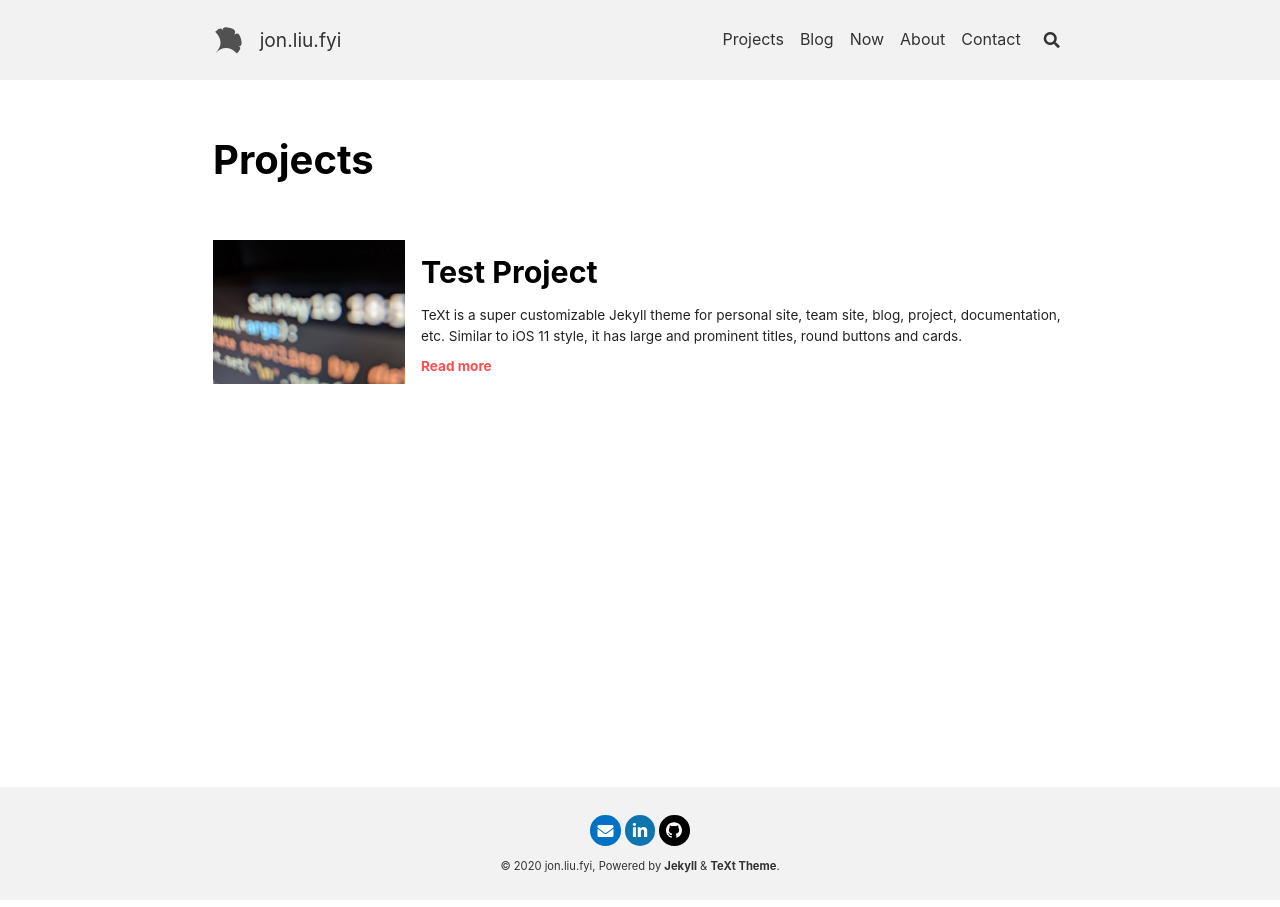
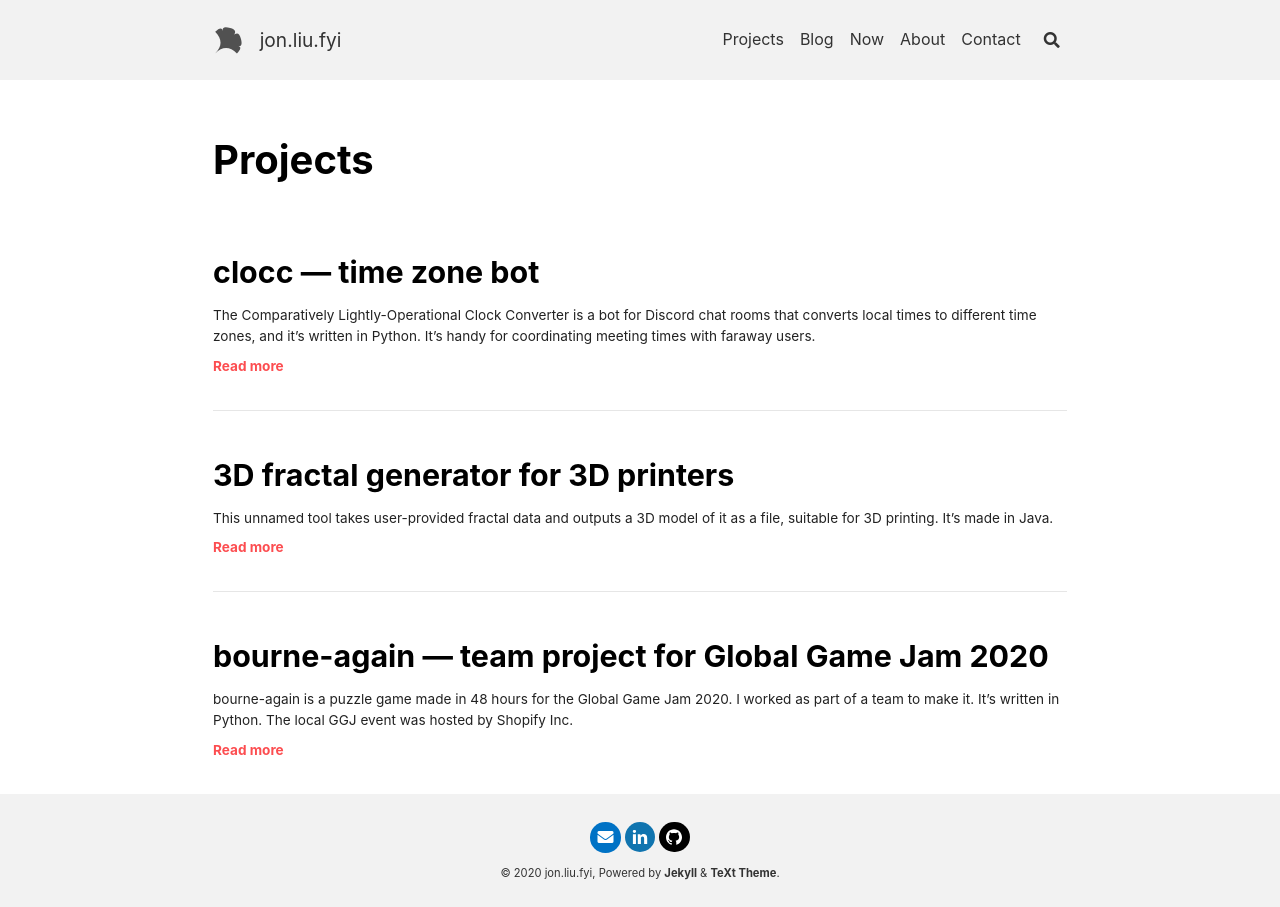
Before and after one commit to JonLiuFYI/JonLiuFYI.github.io, a Jekyll site: the page built from projects.md, in a window 1280 px wide. Built offline with Jekyll 4.4.1, drawn with Linux system fonts in a browser that asks for light colours; nearby versions of some CDN libraries.

Commit message:
added projects, project-specific liquid templating

````diff
--- a/_includes/article/top/custom.html
+++ b/_includes/article/top/custom.html
@@ -1,5 +1,3 @@
 <!-- start custom article top snippet -->
-{%- if page.collection == 'projects' -%}
-<a href="javascript:history.back()">← Back to Projects</a>
-{%- endif -%}
+
 <!-- end custom article top snippet -->
--- a/_layouts/articles.html
+++ b/_layouts/articles.html
@@ -52,6 +52,39 @@ layout: page
 
       {%- include article-list.html articles=_articles type='brief' show_info=_show_info -%}
 
+      <!-- Jon added this so the projects listing would sort reverse chron -->
+    {%- elsif page.title == 'Projects' -%}
+      {%- include snippets/assign.html
+        target=site.data.variables.default.page.articles.show_cover
+        source0=layout.articles.show_cover source1=page.articles.show_cover -%}
+      {%- assign _show_cover = __return -%}
+
+      {%- include snippets/assign.html
+        target=site.data.variables.default.page.articles.show_excerpt
+        source0=layout.articles.show_excerpt source1=page.articles.show_excerpt -%}
+      {%- assign _show_excerpt = __return -%}
+
+      {%- include snippets/assign.html
+        target=site.data.variables.default.page.articles.show_readmore
+        source0=layout.articles.show_readmore source1=page.articles.show_readmore -%}
+      {%- assign _show_readmore = __return -%}
+
+      {%- include snippets/assign.html
+        target=site.data.variables.default.page.articles.show_info
+        source0=layout.articles.show_info source1=page.articles.show_info -%}
+      {%- assign _show_info = __return -%}
+
+      {%- assign _article_type = page.articles.article_type | default: layout.articles.article_type -%}
+      {%- assign _cover_size = page.articles.cover_size | default: layout.articles.cover_size -%}
+      {%- assign _excerpt_type = page.articles.excerpt_type | default: layout.articles.excerpt_type -%}
+
+      {%- include article-list.html articles=_articles type='item'
+        article_type=_article_type
+        show_cover=_show_cover cover_size=_cover_size
+        show_excerpt=_show_excerpt excerpt_type=_excerpt_type
+        show_readmore=_show_readmore show_info=_show_info
+        reverse=true -%}
+
     {%- else -%}
       {%- include snippets/assign.html
         target=site.data.variables.default.page.articles.show_cover
--- a/_projects/2020-05-13-testproject.md
+++ /dev/null
@@ -1,49 +0,0 @@
----
-title: Test Project
-cover: /assets/images/now/now_2020-05-16.jpg
----
-
-TeXt is a super customizable Jekyll theme for personal site, team site, blog, project, documentation, etc. Similar to iOS 11 style, it has large and prominent titles, round buttons and cards.
-<!--more-->
-```javascript
-(() => console.log('Hello, World!'))();
-```
-
-## Features
-
-- Responsive
-- Semantic HTML
-- Skins
-- Highlight Theme
-- Internationalization
-- Search
-- Table of contents
-- Authors
-- Additional styles (alert, tag, image, icon, button, grid, etc)
-- Extensions (audios, videos, slides, demos)
-- Markdown enhancements ([MathJax](https://www.mathjax.org/), [mermaid](https://mermaidjs.github.io/), [chartjs](http://www.chartjs.org/))
-- Sharing ([AddToAny](https://www.addtoany.com/), [AddThis](https://www.addthis.com/))
-- Comments ([Disqus](https://disqus.com/), [Gitalk](https://gitalk.github.io/), [Valine](https://valine.js.org/en/))
-- Pageview ([LeanCloud](https://leancloud.cn/))
-- Analytics ([Google Analytics](https://analytics.google.com/analytics/web/))
-- RSS ([jekyll-feed](https://github.com/jekyll/jekyll-feed))
-
-## Skins
-
-TeXt has 6 built-in skins, you can also set up your own skin.
-
-| `default` | `dark` | `forest` |
-| --- |  --- | --- |
-| ![Default](https://raw.githubusercontent.com/kitian616/jekyll-TeXt-theme/master/screenshots/skins_default.jpg) | ![Dark](https://raw.githubusercontent.com/kitian616/jekyll-TeXt-theme/master/screenshots/skins_dark.jpg) | ![Forest](https://raw.githubusercontent.com/kitian616/jekyll-TeXt-theme/master/screenshots/skins_forest.jpg) |
-
-| `ocean` | `chocolate` | `orange` |
-| --- |  --- | --- |
-| ![Ocean](https://raw.githubusercontent.com/kitian616/jekyll-TeXt-theme/master/screenshots/skins_ocean.jpg) | ![Chocolate](https://raw.githubusercontent.com/kitian616/jekyll-TeXt-theme/master/screenshots/skins_chocolate.jpg) | ![Orange](https://raw.githubusercontent.com/kitian616/jekyll-TeXt-theme/master/screenshots/skins_orange.jpg) |
-
-### Highlight Theme
-
-TeXt use [Tomorrow](https://github.com/chriskempson/tomorrow-theme) as the highlight theme.
-
-| `tomorrow` | `tomorrow-night` | `tomorrow-night-eighties` | `tomorrow-night-blue` | `tomorrow-night-bright` |
-| --- |  --- | --- | --- |  --- |
-| ![Tomorrow](https://raw.githubusercontent.com/kitian616/jekyll-TeXt-theme/master/screenshots/highlight_tomorrow.png) | ![Tomorrow Night](https://raw.githubusercontent.com/kitian616/jekyll-TeXt-theme/master/screenshots/highlight_tomorrow-night.png) | ![Tomorrow Night Eighties](https://raw.githubusercontent.com/kitian616/jekyll-TeXt-theme/master/screenshots/highlight_tomorrow-night-eighties.png) | ![Tomorrow Night Blue](https://raw.githubusercontent.com/kitian616/jekyll-TeXt-theme/master/screenshots/highlight_tomorrow-night-blue.png) | ![Tomorrow Night Bright](https://raw.githubusercontent.com/kitian616/jekyll-TeXt-theme/master/screenshots/highlight_tomorrow-night-bright.png) |
--- /dev/null
+++ b/_projects/2020-05-14-bourne-again.md
@@ -0,0 +1,22 @@
+---
+title: bourne-again — team project for Global Game Jam 2020
+# cover:
+---
+
+[bourne-again](https://github.com/JonLiuFYI/bourne-again) is a puzzle game made in 48 hours for the Global Game Jam 2020. I worked as part of a team to make it. It's written in Python. The local GGJ event was hosted by Shopify Inc.
+<!--more-->
+
+## About
+The theme for the 2020 edition of Global Game Jam was "repair." In this game, the player must add new abilities to a defective robot and navigate it to the end of a level. The game is entirely controlled by an external Python script, where players write commands for the robot.
+
+As my main contribution to this project, I designed and wrote the interface that connects the game with the player's input script. In addition, the team and I collaborated on developing game concepts and on planning out each person's work milestones. With this coordination, we successfully completed our development goals within the 48-hour time limit.
+
+We contributed code simulataneously to a git repository hosted on GitHub, using separate branches to maximize productivity and encourage modularizing each technical element of the game.
+
+The game is made using Pyxel, a virtual machine and game toolkit that uses Python for scripting. Like [PICO-8](https://www.lexaloffle.com/pico-8.php) or [TIC-80](https://tic.computer/), it features intentional technical limitations that mimic the capabilities of older gaming systems.
+
+## More info
+Date: Jan 2020
+
+* Python
+* [Pyxel](https://github.com/kitao/pyxel)
--- /dev/null
+++ b/_projects/2020-05-15-3dfractal.md
@@ -0,0 +1,21 @@
+---
+title: 3D fractal generator for 3D printers
+# cover:
+---
+
+This unnamed tool takes user-provided fractal data and outputs a 3D model of it as a file, suitable for 3D printing. It's made in Java.
+<!--more-->
+
+## About
+Although this tool includes a few sample 2D fractals, the user can specify their own, defined as an [iterated function system](https://en.wikipedia.org/wiki/Iterated_function_system) and written in a plaintext file. This tool reads that fractal file, creates a 3D representation of it, then outputs a 3D model of that fractal as an StL file, which can then be given to a 3D printer to create.
+
+I used Java interfaces to generalize the commons traits and behaviours of the built-in and user-provided fractals. An early version of this tool would take multiple hours to generate a 3D model file, depending on the size and complexity of the fractal, but with some study on Java's I/O functionality, I reduced it to around 10 seconds.
+
+## More info
+Date: Jan ­– Apr 2020
+
+* Java
+* StL model format
+
+
+* [ ] cover image
--- /dev/null
+++ b/_projects/2020-05-16-clocc.md
@@ -0,0 +1,21 @@
+---
+title: clocc — time zone bot
+# cover:
+---
+
+The [Comparatively Lightly-Operational Clock Converter](https://github.com/JonLiuFYI/clocc) is a bot for Discord chat rooms that converts local times to different time zones, and it's written in Python. It's handy for coordinating meeting times with faraway users.
+<!--more-->
+
+## About
+It's a work in progress. I made it for use on a Discord room that I run.
+
+Any user can tell clocc what time zone they're in, and when they invoke it with a time that's local to them, it will respond with conversions to other time zones. By default, clocc will convert to a list of time zones set by an admin, but users can specify the specific time zones to convert to.
+
+I use Python's asynchronous I/O capabilities to make the bot more responsive. This bot uses discord.py to interact with Discord services, listen for commands, and respond to commands. Its time-converting logic depends on dateparser, a Python module for reading natural-language descriptions of dates and times.
+
+## More info
+Date: Jan 2020 ­– Now
+
+* Python
+* [discord.py](https://github.com/Rapptz/discord.py)
+* [dateparser](https://github.com/scrapinghub/dateparser)
````
Also changed, not shown: _layouts/article.html (+9 -1 lines), now.md (+2 -2 lines), tags.md (+1 -0 lines).
